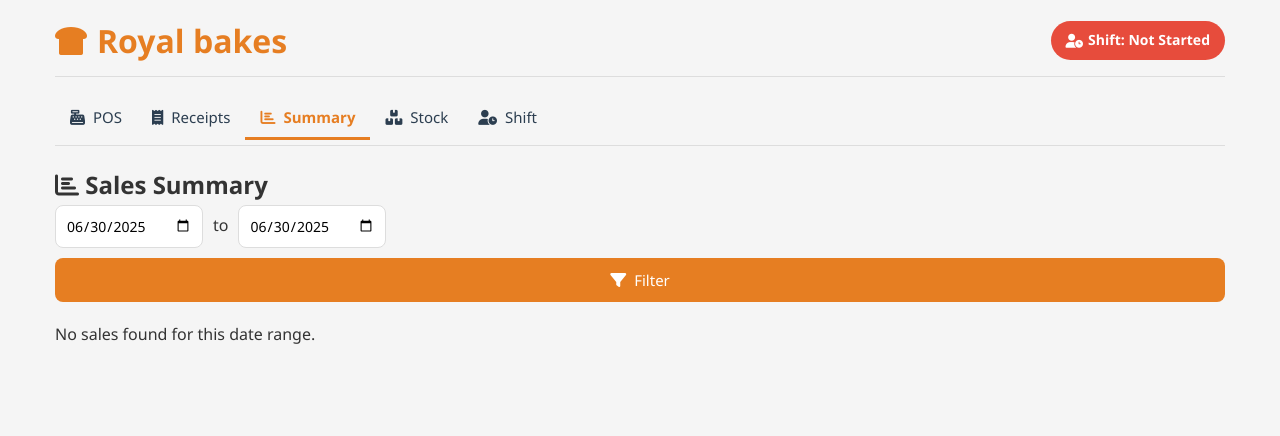
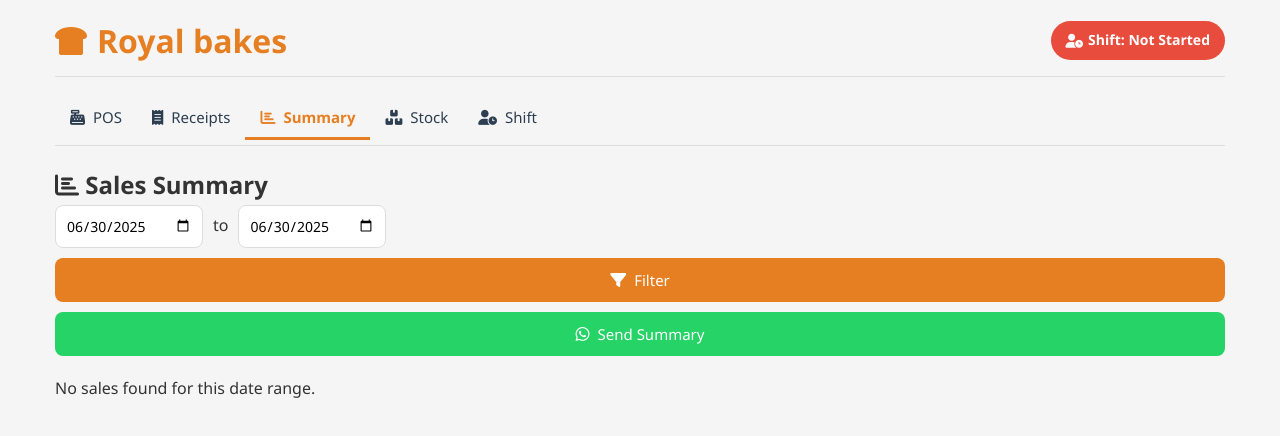
Before and after one commit to Djidro/Royalpos, a plain HTML site: page index.html in a window 1280 px wide. Both pictures are taken after a click on the button "Summary". Drawn offline with Linux system fonts and the light colour scheme.

Commit message:
Update index.html

```diff
--- a/index.html
+++ b/index.html
@@ -62,7 +62,6 @@
                 </div>
             </div>
 
-            <!-- Summary Tab -->
 <div id="summary" class="tab-content">
     <h2><i class="fas fa-chart-bar"></i> Sales Summary</h2>
     <div class="date-range">
@@ -70,6 +69,7 @@
         <span>to</span>
         <input type="date" id="end-date">
         <button id="filter-summary-btn" class="btn"><i class="fas fa-filter"></i> Filter</button>
+        <button id="whatsapp-summary-btn" class="btn" style="background-color: #25D366;"><i class="fab fa-whatsapp"></i> Send Summary</button>
     </div>
     <div id="summary-content">
         <!-- Summary will be loaded here -->
```
Lines whose indentation alone changed are shown as unchanged.
